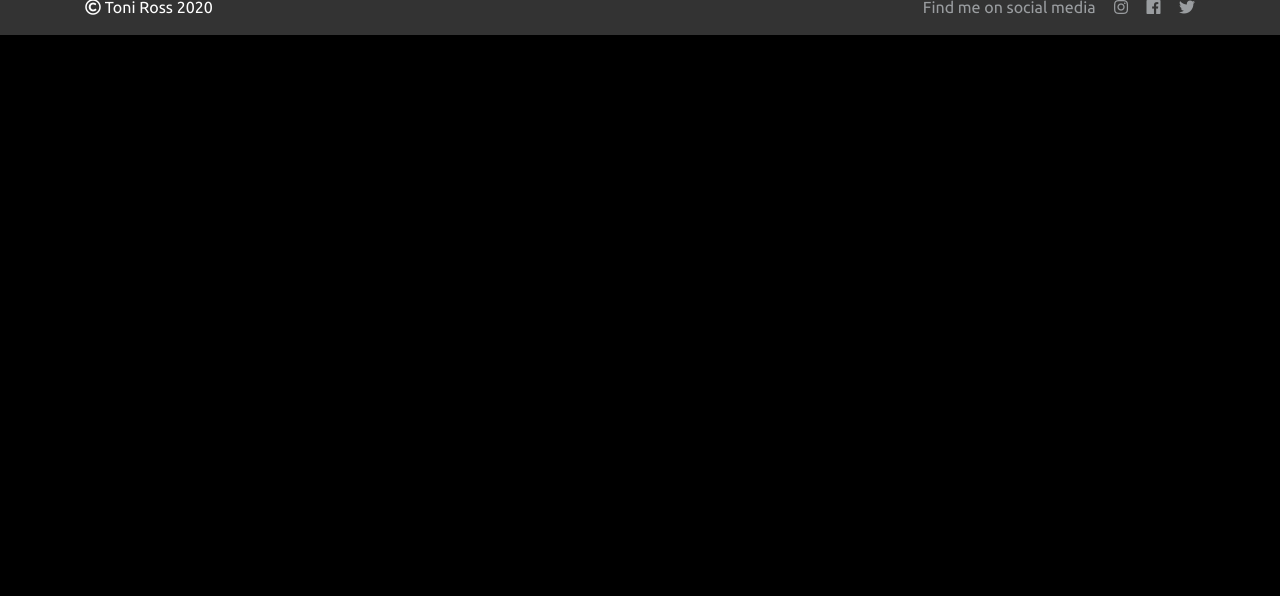
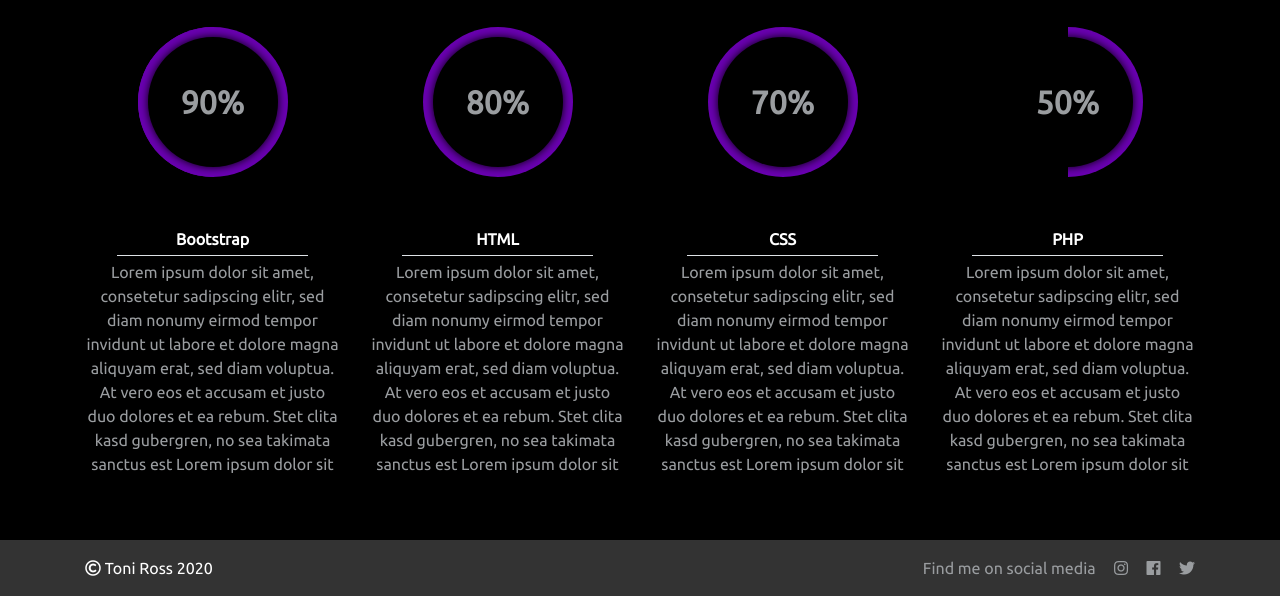
Before and after one commit to DrummerGirlDev/portfolio, a PHP site: page /profile.php in a window 1280 px wide. Shown: the part 449-1045 px from the top of the page. Before the commit the page ends 484 px from the top, so only its background shows below. Run offline with PHP 8.4, Linux system fonts and the light colour scheme; some libraries are stand-ins or nearby versions; some web fonts are replaced.

Commit message:
Added profile images and tried out some code for the percentages

```diff
--- a/css/style.css
+++ b/css/style.css
@@ -124,9 +124,13 @@ h1.estitle {
 }
 
 /* Visual Arts */
-.filterDiv {
+.masonry {
+  column-count: 4;
+  column-gap: 1em;
+}
+.masonry .filterDiv {
 	display: none;
-	padding-bottom: 1rem!important;
+/* 	padding-bottom: 1rem!important;
 	padding-top: 1rem!important;
 	height: 100%!important;
     flex: 0 0 25%;
@@ -134,27 +138,93 @@ h1.estitle {
     position: relative;
     width: 100%;
     padding-right: 15px;
-    padding-left: 15px;
+    padding-left: 15px; */
 }
-.show {
+.masonry .filterDiv.show {
 	display: block;
+	/* display: inline-block; */
+	margin: 0 0 1em;
+	width: 100%;
 }
 #myBtnContainer .btn {
     border-bottom: 1px solid #ffffff;
     border-top: none;
     outline: none;
     padding: 12px 16px;
-    background-color: transparent;
+    background: transparent;
     cursor: pointer;
     border-radius: 0px;
     color: white;
     margin: 0% 1%;
+	transition: background 2s;
+	position: relative;
 }
-#myBtnContainer .btn.active, #myBtnContainer .btn:hover {
-    background: -moz-linear-gradient(top, rgba(154,157,160,0) 0%, rgba(77,79,80,1) 100%);
-    background: -webkit-linear-gradient(top, rgba(154,157,160,0) 0%,rgba(77,79,80,1) 100%);
-    background: linear-gradient(to bottom, rgba(154,157,160,0) 0%,rgba(77,79,80,1) 100%);
+#myBtnContainer .btn.active, #myBtnContainer .btn:after {
+	background: -moz-linear-gradient(top, rgba(154,157,160,0) 0%, rgba(77,79,80,0.5) 100%);
+    background: -webkit-linear-gradient(top, rgba(154,157,160,0) 0%,rgba(77,79,80,0.5) 100%);
+    background: linear-gradient(to bottom, rgba(154,157,160,0) 0%,rgba(77,79,80,0.5) 100%);
     filter: progid:DXImageTransform.Microsoft.gradient( startColorstr='#009a9da0', endColorstr='#4d4f50',GradientType=0 );
+	content:'';
 }
 
 /* My Profile */
+.circle-wrap {
+  margin: 50px auto;
+  width: 150px;
+  height: 150px;
+  /* background: #e6e2e7; */
+  border-radius: 50%;
+}
+.circle-wrap .circle .mask,
+.circle-wrap .circle .fill {
+  width: 150px;
+  height: 150px;
+  position: absolute;
+  border-radius: 50%;
+	/* box-shadow: 6px 6px 10px rgba(0, 0, 0, 0.2) inset; */
+}
+.circle-wrap .circle .mask {
+  clip: rect(0px, 150px, 150px, 75px);
+}
+.circle-wrap .circle .mask .fill {
+  /* clip: rect(0px, 75px, 150px, 0px); */
+  clip: rect(0px, 150px, 150px, 0px);
+  background-color: #6900b0;
+}
+.circle-wrap .circle .mask.full,
+.circle-wrap .circle .fill {
+  animation: fill ease-in-out 3s;
+  /* transform: rotate(126deg); */
+  transform: rotate(180deg);
+}
+
+@keyframes fill {
+  0% {
+    transform: rotate(0deg);
+  }
+  100% {
+    transform: rotate(126deg);
+  }
+}
+.circle-wrap .inside-circle {
+  width: 130px;
+  height: 130px;
+  border-radius: 50%;
+  background: #000;
+  line-height: 130px;
+  text-align: center;
+  margin-top: 10px;
+  margin-left: 10px;
+  position: absolute;
+  z-index: 100;
+  font-weight: 700;
+  font-size: 2em;
+    box-shadow: 0px 0px 8px rgba(0, 0, 0, 1);
+}
+/*percent edits*/
+/* .circle-wrap.p50 .circle .mask .fill {
+    clip: rect(0px, 140px, 150px, 0px);
+} */
+.circle-wrap .circle .mask.half:nth-of-type(3) {
+    transform: rotate(180deg);
+}
--- a/index.php
+++ b/index.php
@@ -7,7 +7,7 @@
 		<div class='row py-5'>
 			<div class='col-md-4'>
 				<div class=''>
-					<img src='/images/myimage.jpg' alt='My Image' class='rounded-circle img-fluid m-auto' />
+					<img src='img/visualarts/myprofile.jpg' alt='My Image' class='rounded-circle img-fluid m-auto' />
 				</div>
 			</div>
 			<div class='col-md-8'>
--- a/profile.php
+++ b/profile.php
@@ -5,13 +5,13 @@
 <section class='banner-dark'>
 	<div class='container'>
 		<div class='row py-5'>
-			<div class='col-md-4 d-md-flex align-items-center justify-content-center'>
+			<div class='col-md-2 d-md-flex align-items-center justify-content-center'>
 				<div class=''>
-					<img src='/images/myimage.jpg' alt='My Image' class='rounded-circle img-fluid m-auto' />
+					<img src="img/photography/myprofile2.jpg" alt="My Profile Image" class="rounded-circle img-fluid m-auto">
 					<!--<i class="fas fa-edit fa-3x"></i>-->
 				</div>
 			</div>
-			<div class='col-md-8 d-md-flex align-items-center justify-content-center'>
+			<div class='col-md-10 d-md-flex align-items-center justify-content-center'>
 				<div class=''>
 					<h1 class='h2'>My Profile</h1>
 					<p class='mb-0'>Lorem ipsum dolor sit amet, consetetur sadipscing elitr, sed diam nonumy eirmod tempor invidunt ut labore et dolore magna aliquyam erat, sed diam voluptua. At vero eos et accusam et justo duo dolores et ea rebum. Stet clita kasd gubergren, no sea takimata sanctus est Lorem ipsum dolor sit amet. Lorem ipsum dolor sit amet, consetetur sadipscing elitr, sed diam nonumy eirmod tempor invidunt ut labore et dolore magna aliquyam erat, sed diam voluptua. At vero eos et accusam et justo duo dolores et ea rebum. Stet clita kasd gubergren, no sea takimata sanctus est Lorem ipsum dolor sit amet.</p>
@@ -22,9 +22,126 @@
 </section>
 
 <!--  -->
-<section class='banner-dark'>
+<section class='contianer-fluid'>
 	<div class='container'>
+		<div class='row py-5'>
+			<div class='col-12'>
+				<h2 class=''>Website Development</h2>
+			</div>
 
+			<div class='col-md-3'>
+				<div class="circle-wrap p90">
+					<div class="circle">
+
+						<div class="mask full">
+							<div class="fill"></div>
+						</div>
+
+						<div class="mask half">
+							<div class="fill"></div>
+						</div>
+
+						<div class="mask half">
+							<div class="fill"></div>
+						</div>
+
+						<!--<div class="mask full">
+							<div class="fill"></div>
+						</div>
+
+						<div class="mask half">
+							<div class="fill"></div>
+						</div>-->
+
+						<div class="inside-circle">
+							90%
+						</div>
+
+					</div>
+				</div>
+				<p class='text-center font-weight-bold mb-0 text-white'>Bootstrap</p>
+				<div class='d-flex justify-content-center py-1'>
+					<div class='border-bottom w-75'></div>
+				</div>
+				<p class='text-center'>Lorem ipsum dolor sit amet, consetetur sadipscing elitr, sed diam nonumy eirmod tempor invidunt ut labore et dolore magna aliquyam erat, sed diam voluptua. At vero eos et accusam et justo duo dolores et ea rebum. Stet clita kasd gubergren, no sea takimata sanctus est Lorem ipsum dolor sit</p>
+			</div>
+
+			<div class='col-md-3'>
+				<div class="circle-wrap p80">
+					<div class="circle">
+
+						<div class="mask full">
+						<div class="fill"></div>
+						</div>
+
+						<div class="mask half">
+						<div class="fill"></div>
+						</div>
+
+						<div class="inside-circle">
+						80%
+						</div>
+
+					</div>
+				</div>
+				<p class='text-center font-weight-bold mb-0 text-white'>HTML</p>
+				<div class='d-flex justify-content-center py-1'>
+					<div class='border-bottom w-75'></div>
+				</div>
+				<p class='text-center'>Lorem ipsum dolor sit amet, consetetur sadipscing elitr, sed diam nonumy eirmod tempor invidunt ut labore et dolore magna aliquyam erat, sed diam voluptua. At vero eos et accusam et justo duo dolores et ea rebum. Stet clita kasd gubergren, no sea takimata sanctus est Lorem ipsum dolor sit</p>
+			</div>
+
+			<div class='col-md-3'>
+				<div class="circle-wrap p70">
+					<div class="circle">
+
+						<div class="mask full">
+						<div class="fill"></div>
+						</div>
+
+						<div class="mask half">
+						<div class="fill"></div>
+						</div>
+
+						<div class="inside-circle">
+						70%
+						</div>
+
+					</div>
+				</div>
+				<p class='text-center font-weight-bold mb-0 text-white'>CSS</p>
+				<div class='d-flex justify-content-center py-1'>
+					<div class='border-bottom w-75'></div>
+				</div>
+				<p class='text-center'>Lorem ipsum dolor sit amet, consetetur sadipscing elitr, sed diam nonumy eirmod tempor invidunt ut labore et dolore magna aliquyam erat, sed diam voluptua. At vero eos et accusam et justo duo dolores et ea rebum. Stet clita kasd gubergren, no sea takimata sanctus est Lorem ipsum dolor sit</p>
+			</div>
+
+			<div class='col-md-3'>
+				<div class="circle-wrap p50">
+					<div class="circle">
+
+						<!--<div class="mask full">
+						<div class="fill"></div>
+						</div>-->
+
+						<div class="mask half">
+						<div class="fill"></div>
+						</div>
+
+						<div class="inside-circle">
+						50%
+						</div>
+
+					</div>
+				</div>
+				<p class='text-center font-weight-bold mb-0 text-white'>PHP</p>
+				<div class='d-flex justify-content-center py-1'>
+					<div class='border-bottom w-75'></div>
+				</div>
+				<p class='text-center'>Lorem ipsum dolor sit amet, consetetur sadipscing elitr, sed diam nonumy eirmod tempor invidunt ut labore et dolore magna aliquyam erat, sed diam voluptua. At vero eos et accusam et justo duo dolores et ea rebum. Stet clita kasd gubergren, no sea takimata sanctus est Lorem ipsum dolor sit</p>
+			</div>
+
+		</div>
 	</div>
 </section>
 
--- a/visualarts.php
+++ b/visualarts.php
@@ -19,7 +19,7 @@
 	</div>
 </section>
 
-<!--  -->
+<!-- Filtered images -->
 <section class=''>
 	<div class='container'>
 
@@ -42,7 +42,7 @@
 		$designquery = mysqli_query ($link, "SELECT * FROM visualarts_images WHERE vai_live=1 ORDER BY vai_order");
 		//vai_id, vai_image, vai_name, vai_desc, vai_live, vai_linkid1, vai_linkid2, vai_linkid3, vai_order
 		if(mysqli_num_rows($designquery) > 0){
-			echo "<div class='row pb-5'>";
+			echo "<div class='masonry pb-5'>";
 				while ( $des = mysqli_fetch_array($designquery) ) {
 
 					if(!EMPTY($des['vai_linkid1'])) {$class1 = " ".$des['vai_linkid1']."";} else {$class1 = "";}
```
Also changed, not shown: incfiles/percentage.php (added, +17 -0 lines), img/visualarts/myprofile.jpg (added), 1 other file.
